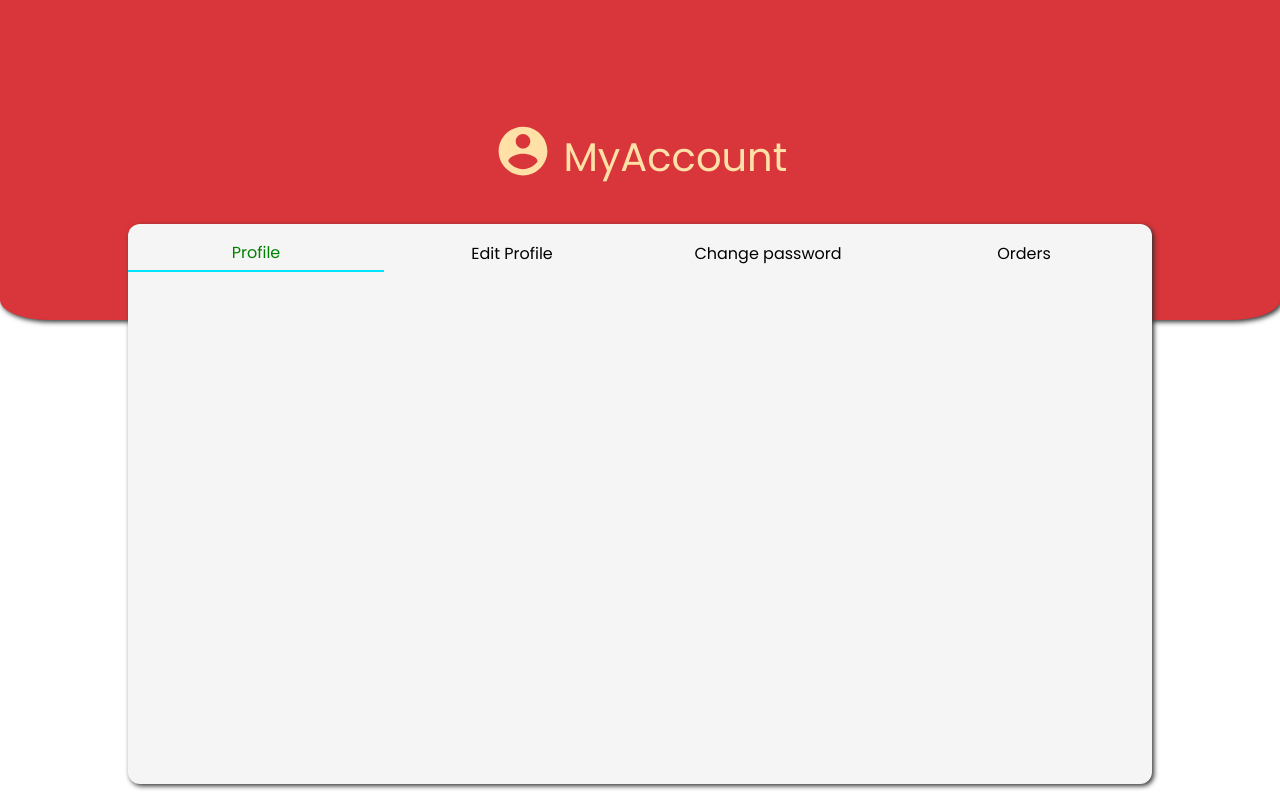
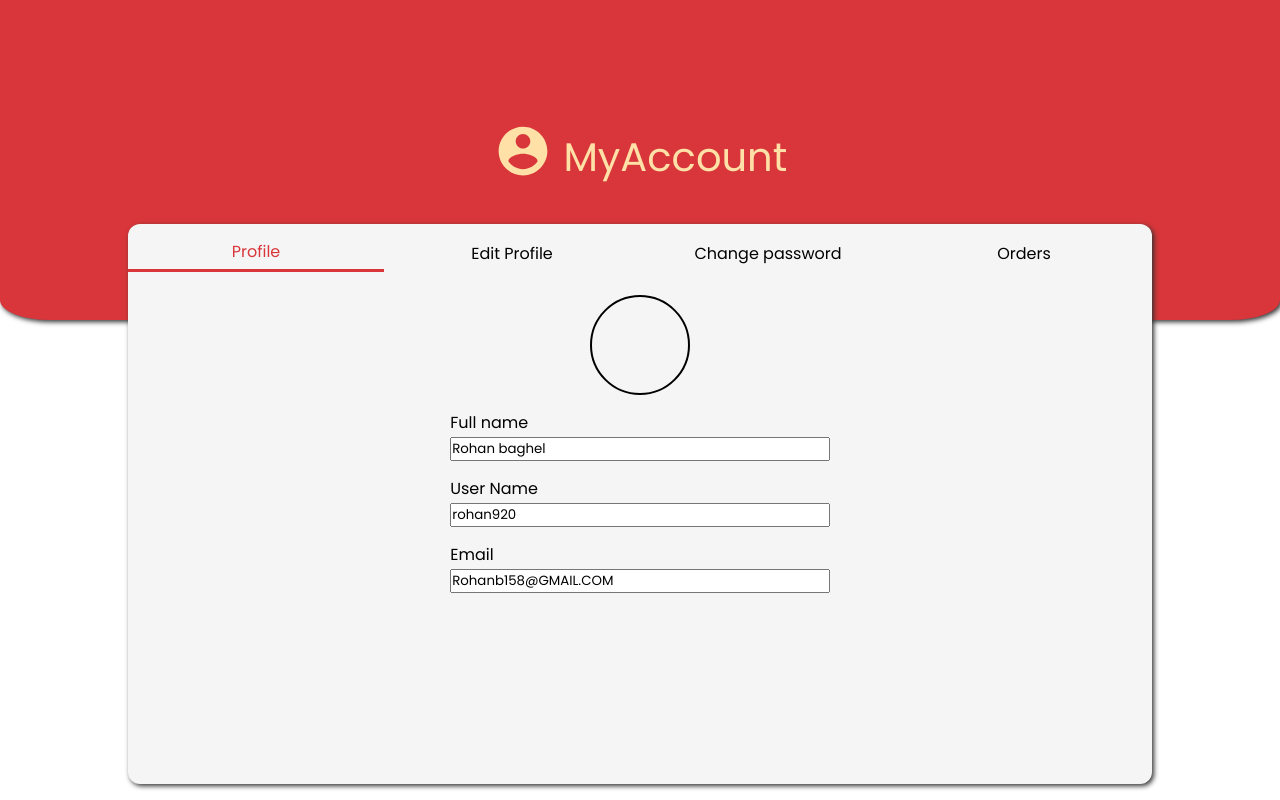
Before and after one commit to rohan920git/phonexperts, a React (Create React App) app: page /profile in a window 1280 px wide. Built offline with nearby package versions, Linux system fonts and the light colour scheme.

Commit message:
some minor changes

```diff
--- a/src/component/common/Navbar.jsx
+++ b/src/component/common/Navbar.jsx
@@ -60,7 +60,9 @@ function Navbar() {
         }
          </div>
          <div className='account'>
-            <VscAccount></VscAccount>
+            <VscAccount  onClick={()=>{
+              navigate(`/profile`);
+            }}></VscAccount>
           </div>
       </div>
 
--- a/src/component/screens/Profile.jsx
+++ b/src/component/screens/Profile.jsx
@@ -1,10 +1,12 @@
-import React from 'react'
+import React, { useState } from 'react'
 import Cookies from 'js-cookie'
 import './Profile.scss'
 import { useNavigate } from 'react-router-dom';
 import { IoMdContact } from "react-icons/io";
 import Navbar from '../common/Navbar'
 function Profile() {
+    const [action, setAction] = useState("editprofile")
+    const [activesection , setactivesection] = useState("profile")
     const navigate = useNavigate();
     const cookieremover = ()=>{
 
@@ -26,18 +28,34 @@ function Profile() {
     </div>
     <div className='content'>
       <div className='nevigation'>
-        <div className='active'>Profile</div>
-        <div>Edit Profile</div>
-        <div>Change password</div>
-        <div>Orders</div>
+        <div className={activesection == "profile" ? "active" :""} onClick={()=>{
+          setAction("profile")
+          setactivesection("profile")
+        }}>Profile</div>
+        <div className={activesection == "editprofile" ? "active" :""}
+        onClick={()=>{
+          setAction("editprofile")
+          setactivesection("editprofile")
+
+        }}>Edit Profile</div>
+        <div className={activesection == "changepassword" ? "active" :""}
+        onClick={()=>{
+          setAction("changepassword")
+          setactivesection("changepassword")
+        }}>Change password</div>
+        <div className={activesection == "order" ? "active" :""}
+        onClick={()=>{
+          setAction("order")
+          setactivesection("order")
+        }}>Orders</div>
       </div>
-      <EditProfile></EditProfile>
+    { action == "profile" &&(<ProfileCard></ProfileCard>) }
+    {action == "editprofile" && <EditProfile></EditProfile>}
+    {action == "changepassword" && <ChangePassword></ChangePassword>}
+    {action == "order" && <Orders></Orders>}
     </div>
     </div>
-   {/* {
-    Cookies.get('authCookie') ? <h1>logged in </h1>:
-    <h1>logIn to your account</h1>
-   } */}
+
 
    </>
     )
@@ -61,11 +79,50 @@ function EditProfile(){
   return(
     <>
     <div className="edit-profile">
-
+    <div className='edit-photo-card'></div>
+    <div className="name">
+      <label>Full name</label><br></br>
+      <input type='text' value={"Rohan baghel"}></input>
+    </div>
+    <div className="name">
+      <label>User Name</label><br></br>
+      <input type='text' value={"rohan920"}></input>
+    </div>
+    <div className="name email">
+      <label>Email</label><br></br>
+      <input type='text' value={"Rohanb158@GMAIL.COM"}></input>
+    </div>
 
     </div>
     </>
   )
 }
+function ChangePassword(){
+  return(
+    <>
+    <div className='changePassword-card'>
+      <div className="changePassword">
+      <label>Old password</label><br></br>
+      <input type='password' value={"rohan920"}></input>
+    </div>
+    <div className="changePassword">
+      <label>New password</label><br></br>
+      <input type='password' value={"rohan920"}></input>
+    </div>
+    <div className="changePassword">
+      <label>Re-enter New password</label><br></br>
+      <input type='password' value={"rohan920"}></input>
+    </div>
+    </div>
+    </>
+  )
+}
+function Orders(){
+ return(
+  <>
+  Hey this is cart
+  </>
+ )
+}
 
 export default Profile
--- a/src/component/screens/Profile.scss
+++ b/src/component/screens/Profile.scss
@@ -3,6 +3,8 @@ $secondry2_color: #d8363a;
 $secondry_color: #FFE1A8;
 *{
     box-sizing: border-box;
+    user-select: none;
+
 }
 
 .upperblock{
@@ -40,6 +42,7 @@ $secondry_color: #FFE1A8;
   box-shadow: 2px 2px 5px $primary_color;
 }
 .nevigation{
+  transition:1s;
   display: flex;
   align-items: center;
   justify-content: space-around;
@@ -53,10 +56,12 @@ $secondry_color: #FFE1A8;
 
   }
 
+
 }
 .active{
-  color:green;
-  border-bottom: 2px solid rgb(0, 229, 255);
+  transition: 0.2s;
+  color:$secondry2_color;
+  border-bottom: 3px solid $secondry2_color;
 }
 .profile-card{
   margin: 0px auto;
@@ -87,3 +92,46 @@ $secondry_color: #FFE1A8;
  box-shadow: 2px 2px 5px $primary_color;
   text-align: center;
 }
+.edit-photo-card{
+  margin: 0px auto;
+  width: 100px;
+  min-height: 100px;
+  border: 2px solid black;
+  border-radius: 50%;
+}
+.edit-profile{
+  width: 40%;
+  margin: 2px auto;
+  padding:15px;
+
+}
+.name{
+  margin-top: 15px;
+  >label{
+    margin-top: 5px;
+  }
+  text-align: start;
+  >input{
+    width: 100%;
+  }
+
+}
+.email{
+
+}
+.changePassword{
+  margin-top: 15px;
+  >label{
+    margin-top: 5px;
+  }
+  text-align: start;
+  >input{
+    width: 100%;
+  }
+
+}
+.changePassword-card{
+  margin:2px auto;
+  width: 40%;
+}
+// this is for testing
```
